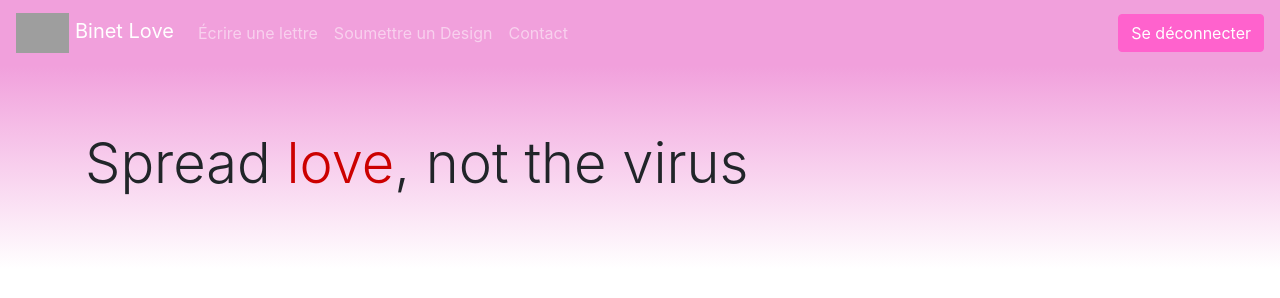
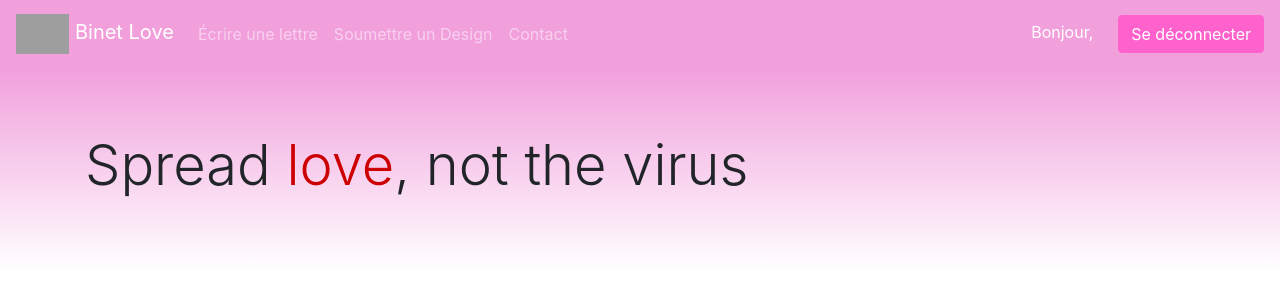
Before and after one commit to louiscmc/binetlove, a PHP site: page / in a window 1280 px wide. Shown: the top 298 px of the page. Run offline with PHP 8.4, Linux system fonts and the light colour scheme; the visitor is signed in with stand-in values (Sample User, id 1); data comes from the database, SQL or seed files in the repository; some libraries are stand-ins or nearby versions; grey boxes are pictures that could not be loaded.

Commit message:
mini modifs ;)

```diff
--- a/binetlove/css/perso.css
+++ b/binetlove/css/perso.css
@@ -225,6 +225,12 @@ input[type=text], input[type=password] {
 .logout{
     float :right;
 }
+.bonjour{
+    float: right;
+    color : white;
+    margin-top: 1%;
+    margin-right: 2%;
+}
 
 @keyframes color-change-2x {
   0% {
--- a/binetlove/database.php
+++ b/binetlove/database.php
@@ -52,6 +52,12 @@ function getDestinataireReverse($dbh,$login){
     return $data;
 }
 
+function getPrenom($dbh, $login){
+    $result = $dbh->query("SELECT prenom FROM polytechniciens WHERE login = '$login'");
+    $row = $result->fetch(PDO::FETCH_ASSOC);
+    return $row['prenom'];
+}
+
 function ac($dbh, $user_typed){
     if (strlen($user_typed)>2){
         $data = array();
--- a/binetlove/index.php
+++ b/binetlove/index.php
@@ -31,8 +31,9 @@
         else{
            $pageTitle="erreur";
         }
+        $utilisateur = getPrenom($dbh, $_SESSION['login']);
         $CSS="css/perso.css";
-        generateHTMLHeader($pageTitle, $CSS);
+        generateHTMLHeader($pageTitle, $CSS, $utilisateur);
     ?>
     <div id=content>
         <?php
--- a/binetlove/utils.php
+++ b/binetlove/utils.php
@@ -1,5 +1,5 @@
 <?php
-function generateHTMLHeader($title, $CSS){
+function generateHTMLHeader($title, $CSS, $utilisateur){
     $act_letter="";
     $act_design="";
     $act_contact="";
@@ -51,6 +51,9 @@ function generateHTMLHeader($title, $CSS){
                             <a class="nav-link" href="index.php?page=contact">Contact</a>
                         </li>
                     </ul>
+                </div>
+                <div class="bonjour">
+                <p> Bonjour, $utilisateur </p>
                 </div>
                 <form class="logout" method='post' action="">
                                     <input class="btn btn-rose" type="submit" value="Se déconnecter" name="but_logout">
```
